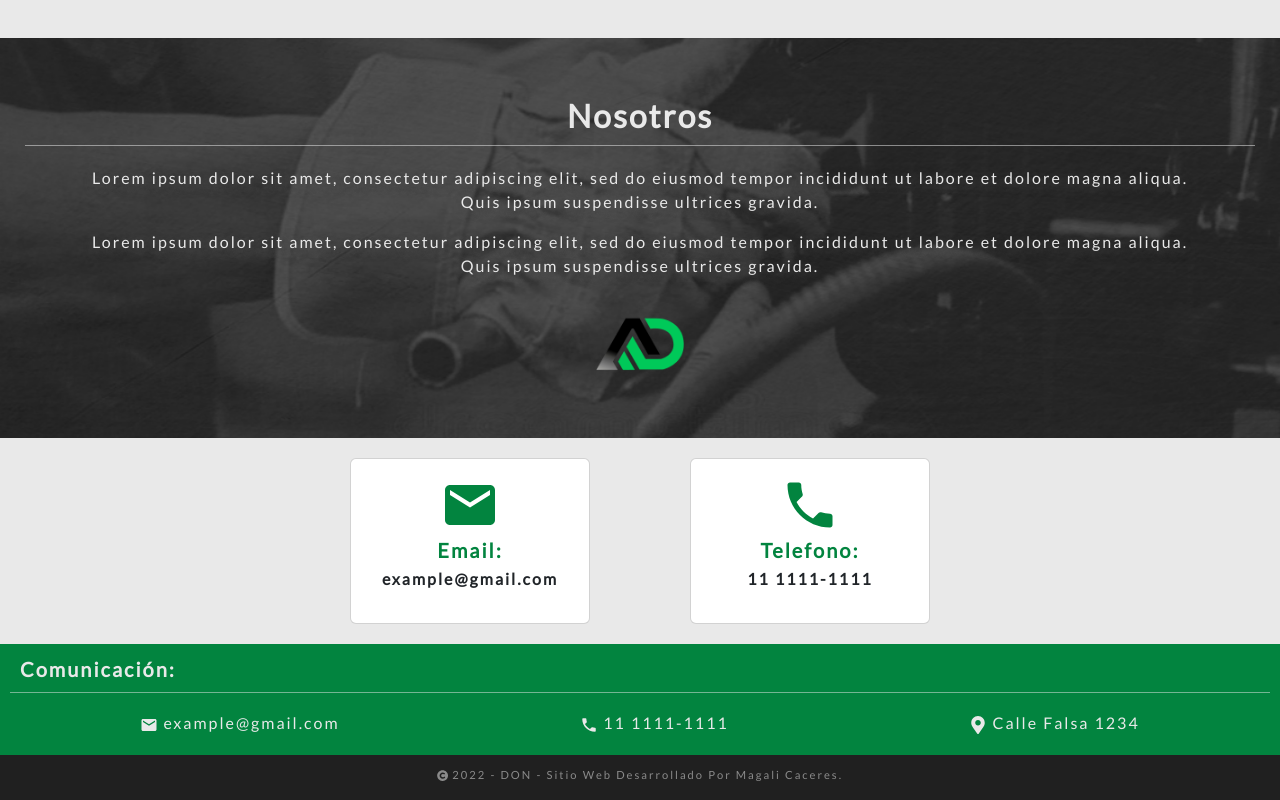
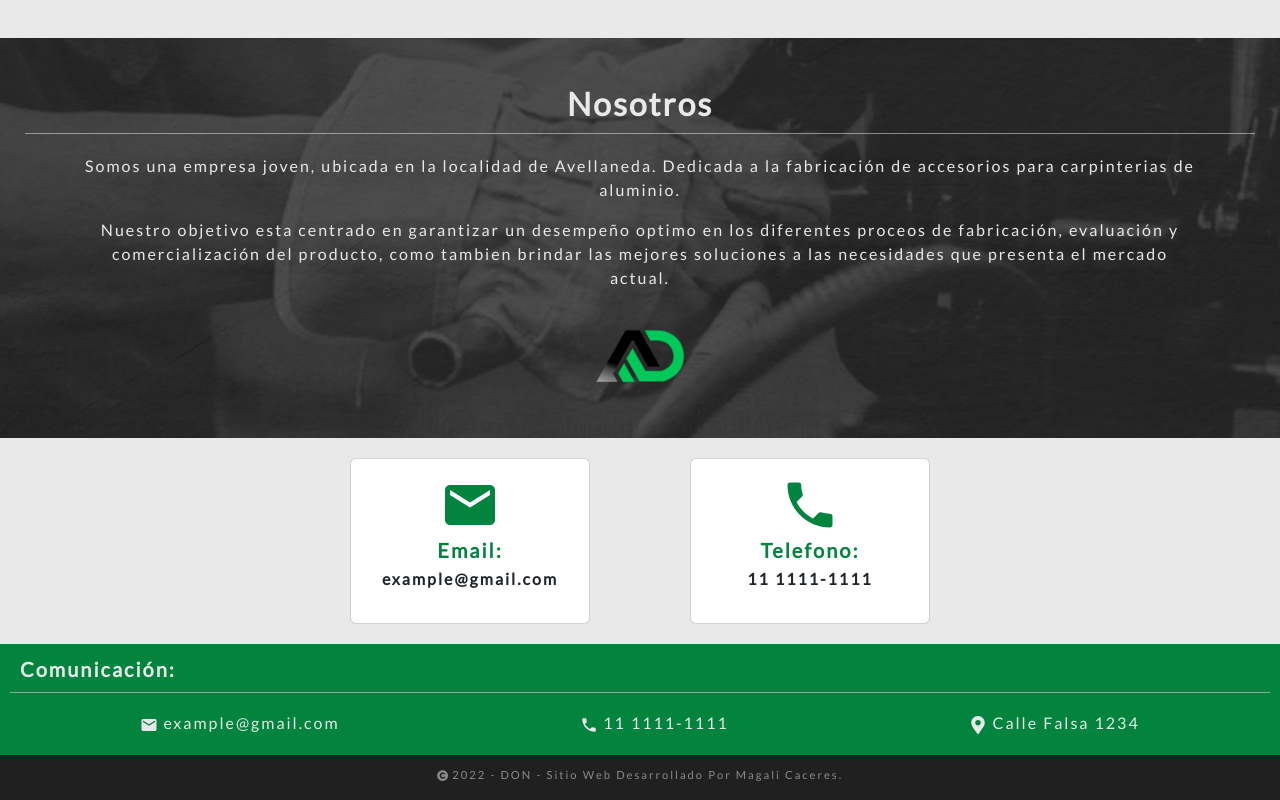
Before and after one commit to MagaliCaceres/Don, a React (Create React App) app: page /home in a window 1280 px wide. Shown: the part 1405-2205 px from the top of the page. Built offline with nearby package versions, Linux system fonts and the light colour scheme; no server answers; sample sign-in values are in the browser's storage.

Commit message:
Final Don

```diff
--- a/src/componentes/home/Home.js
+++ b/src/componentes/home/Home.js
@@ -192,8 +192,8 @@ const Home = () =>{
                 <div className='img_fondo'>
                     <div className='contenido_nosotros'>
                         <h2>Nosotros</h2>
-                        <p>Lorem ipsum dolor sit amet, consectetur adipiscing elit, sed do eiusmod tempor incididunt ut labore et dolore magna aliqua. Quis ipsum suspendisse ultrices gravida. </p>
-                        <p>Lorem ipsum dolor sit amet, consectetur adipiscing elit, sed do eiusmod tempor incididunt ut labore et dolore magna aliqua. Quis ipsum suspendisse ultrices gravida.</p>
+                        <p>Somos una empresa joven, ubicada en la localidad de Avellaneda. Dedicada a la fabricación de accesorios para carpinterias de aluminio.</p>
+                        <p>Nuestro objetivo esta centrado en garantizar un desempeño optimo en los diferentes proceos de fabricación, evaluación y comercialización del producto, como tambien brindar las mejores soluciones a las necesidades que presenta el mercado actual.</p>
                         <img src="/img/LogoDon.png" alt="Logo de Don"></img>
                     </div>
                 </div>
```
